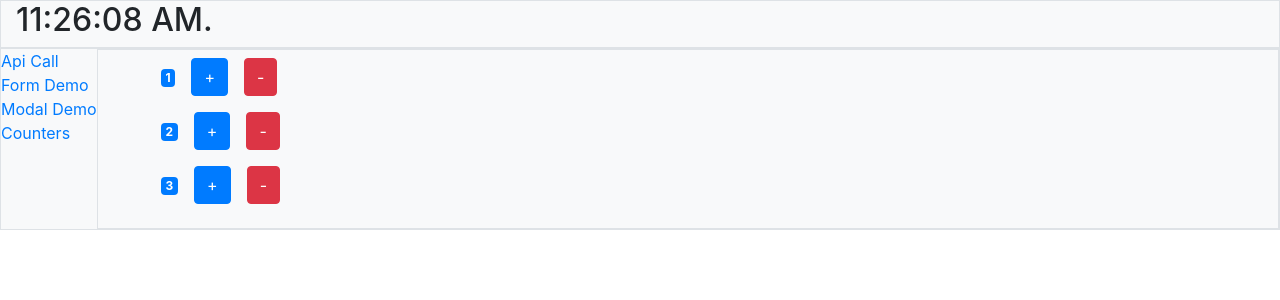
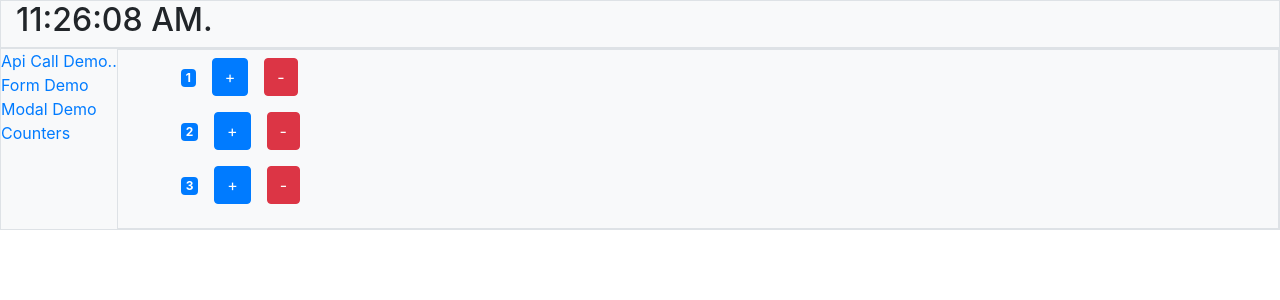
Before and after one commit to sumgup/react-app, a React (Create React App) app: page /counters in a window 1280 px wide. Shown: the top 300 px of the page. Built offline with nearby package versions, Linux system fonts and the light colour scheme.

Commit message:
added notes

```diff
--- a/src/Components/navComp.jsx
+++ b/src/Components/navComp.jsx
@@ -12,7 +12,7 @@
             <Router>
                 <div className = "row">
                     <ul class="nav flex-column mb-3">
-                        <li class="nav-item"><Link to="/apiCall">Api Call</Link></li>
+                        <li class="nav-item"><Link to="/apiCall">Api Call Demo..</Link></li>
                         <li class="nav-item"><Link to="/form">Form Demo</Link></li>
                         <li class="nav-item"><Link to="/modalDemo">Modal Demo</Link></li>
                         <li class="nav-item"><Link to="/counters">Counters</Link> </li>
```
Also changed, not shown: 1 other file (tests, documents, lock files or other folders).
